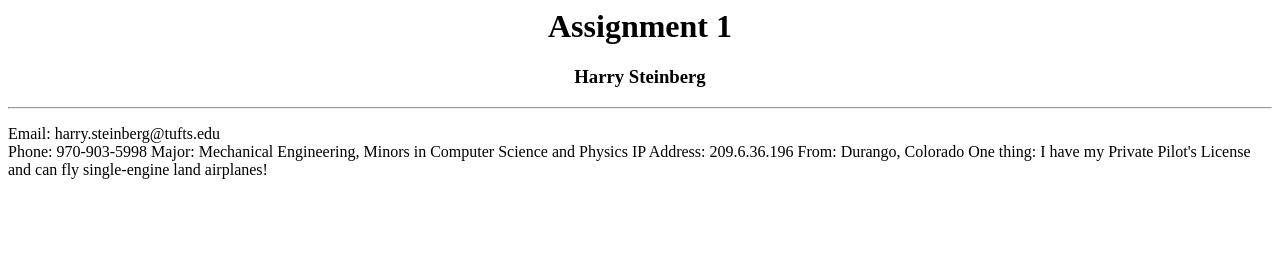
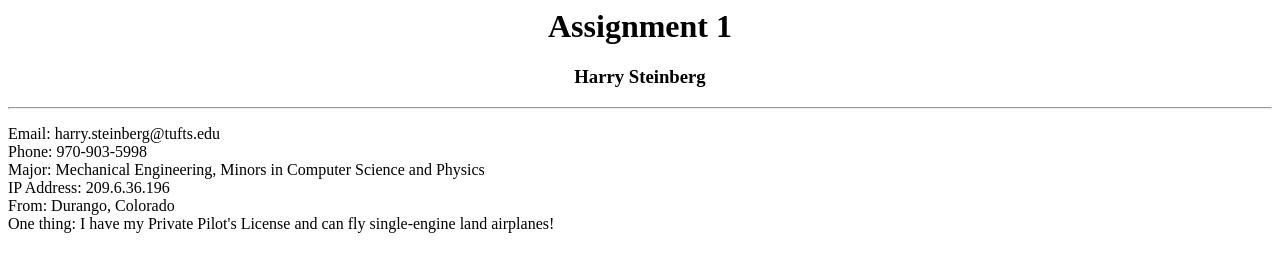
Before and after one commit to harrysteinberg/Comp20, a plain HTML site: page Assignment1.html in a window 1280 px wide. Drawn offline with Linux system fonts and the light colour scheme.

Commit message:
Update Assignment1.html

```diff
--- a/Assignment1.html
+++ b/Assignment1.html
@@ -9,10 +9,10 @@
   <hr />
   <p>
   Email: harry.steinberg@tufts.edu <br />
-  Phone: 970-903-5998
-  Major: Mechanical Engineering, Minors in Computer Science and Physics
-  IP Address: 209.6.36.196
-  From: Durango, Colorado
+  Phone: 970-903-5998 <br />
+  Major: Mechanical Engineering, Minors in Computer Science and Physics <br />
+  IP Address: 209.6.36.196 <br />
+  From: Durango, Colorado <br />
   One thing: I have my Private Pilot's License and can fly single-engine land airplanes!
 
   </p>
```
